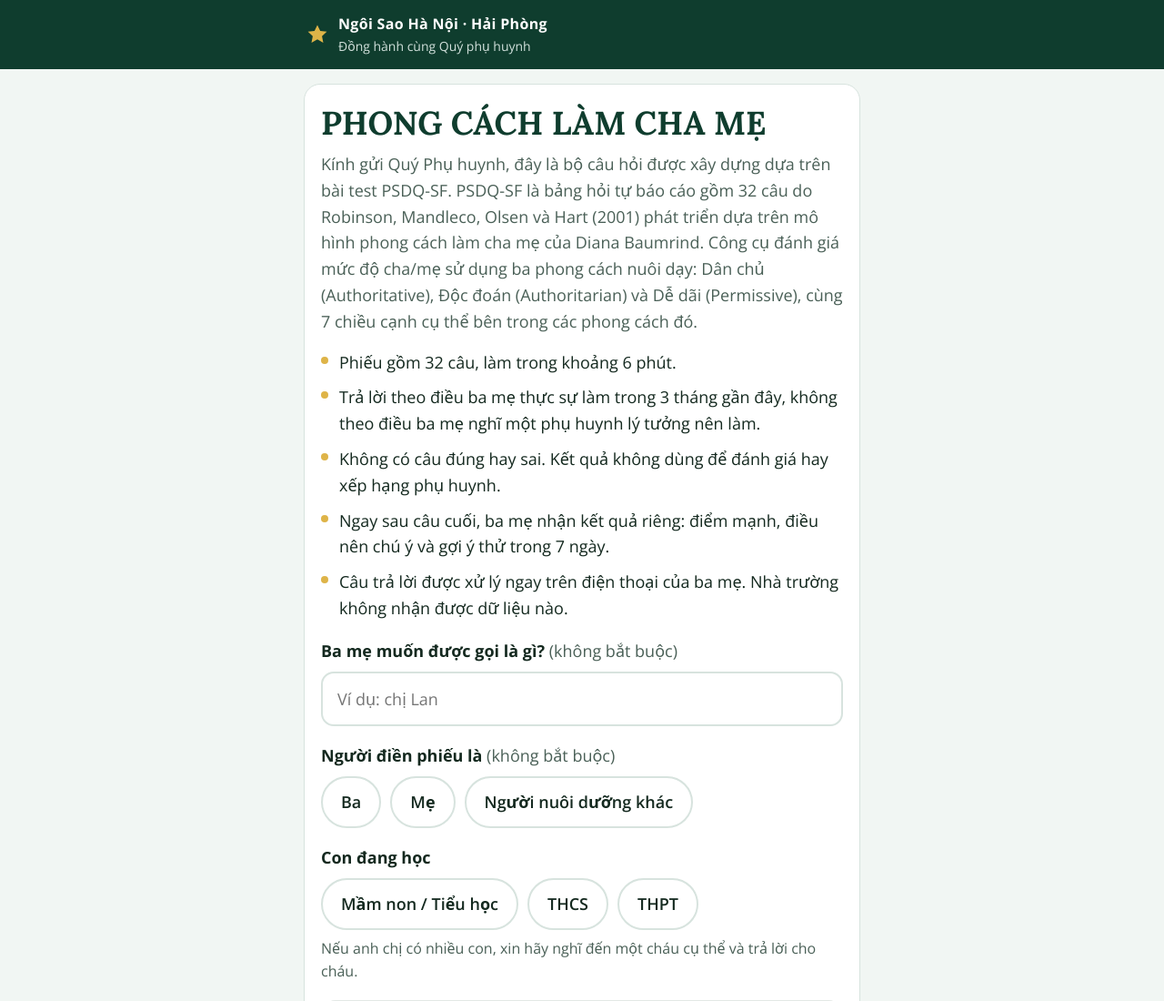
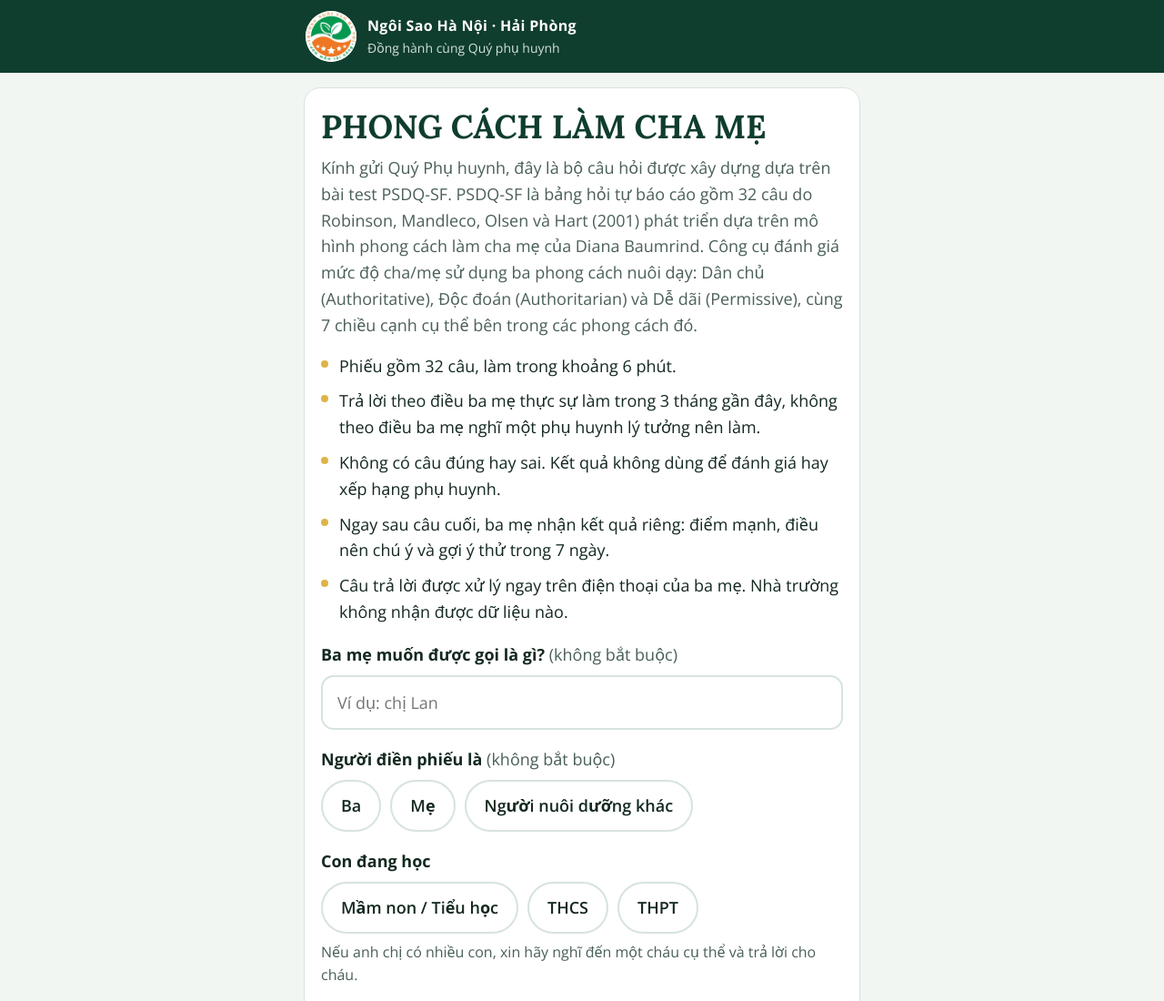
Before and after one commit to nhtungtb-code/landing-nshn-hp, a plain HTML site: page phieu-phong-cach-lam-cha-me/index.html in a window 1280 px wide. Shown: the top 1100 px of the page at 91% size. Drawn offline with nearby package versions, Linux system fonts and the light colour scheme.

Commit message:
Thay biểu tượng ngôi sao ở đầu phiếu bằng logo Trường Ngôi Sao Hà Nội
Co-Authored-By: Claude Sonnet 5.5 <noreply@anthropic.com>
Claude-Session: https://claude.ai/code/session_01K6xqTbRVGtYLRzRE7MYVMN

```diff
--- a/phieu-phong-cach-lam-cha-me/index.html
+++ b/phieu-phong-cach-lam-cha-me/index.html
@@ -42,7 +42,8 @@ button, input, textarea { font: inherit; color: inherit; }
 
 .top { background: var(--forest); color: #fff; }
 body.in-quiz .top { display: none; }
-.top-in { max-width: 640px; margin: 0 auto; padding: 14px 16px; display: flex; align-items: center; gap: 10px; }
+.top-in { max-width: 640px; margin: 0 auto; padding: 12px 16px; display: flex; align-items: center; gap: 12px; }
+.logo { flex: none; width: 56px; height: 56px; border-radius: 50%; background: #fff; }
 .brand { font-weight: 700; font-size: 16px; letter-spacing: .02em; }
 .brand small { display: block; font-weight: 400; color: var(--mist); font-size: 14px; letter-spacing: 0; }
 .wrap { max-width: 640px; margin: 0 auto; padding: 16px 14px 56px; display: flex; flex-direction: column; gap: 16px; }
@@ -137,7 +138,7 @@ textarea.input { min-height: 120px; resize: vertical; }
 <body>
 <header class="top">
   <div class="top-in">
-    <svg width="26" height="26" viewBox="0 0 24 24" aria-hidden="true"><path fill="#DEB448" d="M12 2.2l2.9 6.1 6.7.8-4.9 4.6 1.3 6.6L12 16.9l-6 3.4 1.3-6.6L2.4 9.1l6.7-.8z"/></svg>
+    <img class="logo" src="logo.png" alt="Logo Trường Ngôi Sao Hà Nội" width="56" height="56">
     <div class="brand">Ngôi Sao Hà Nội · Hải Phòng<small>Đồng hành cùng Quý phụ huynh</small></div>
   </div>
 </header>
```
Also changed, not shown: phieu-phong-cach-lam-cha-me/logo.png (added).
